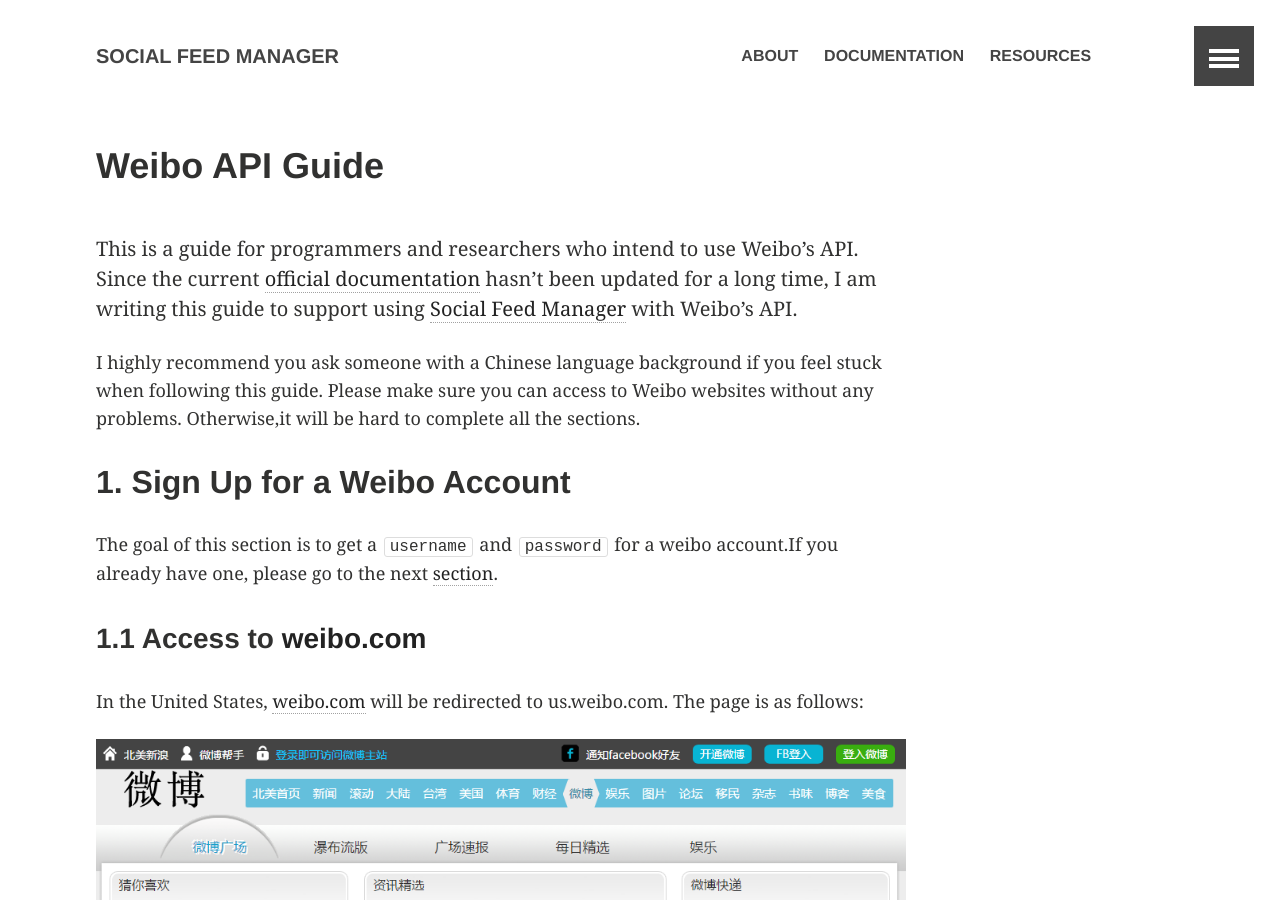
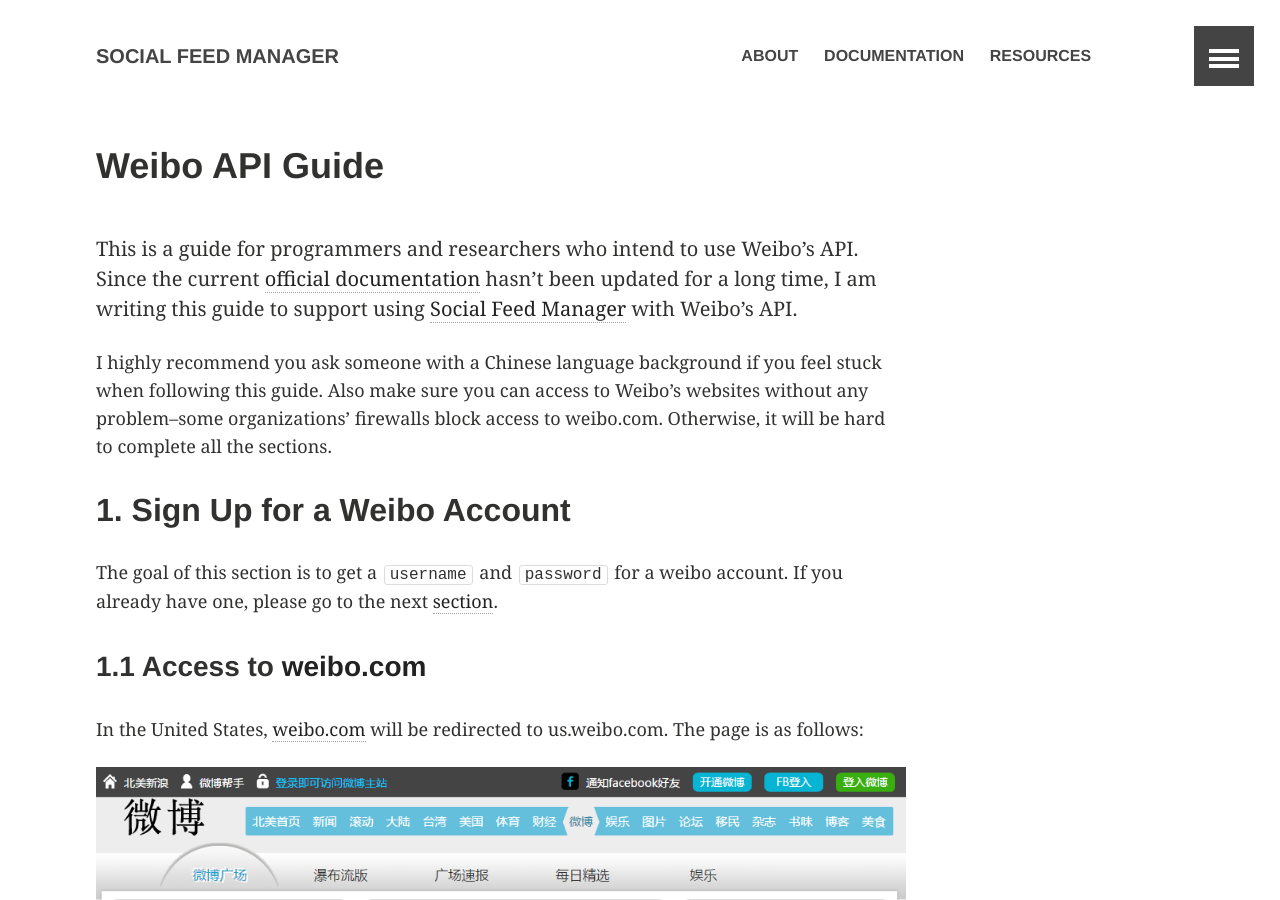
Before and after one commit to gwu-libraries/sfm-ui, a Jekyll site: the page built from _posts/2016-04-26-weibo-api-guide.md, in a window 1280 px wide and 900 px high. Built offline with Jekyll 4.4.1, drawn with Linux system fonts in a browser that asks for light colours; comment, search, counter and statistics services are not loaded.

Commit message:
A few minor formatting fixes.

```diff
--- a/_posts/2016-04-26-weibo-api-guide.md
+++ b/_posts/2016-04-26-weibo-api-guide.md
@@ -2,18 +2,18 @@
 layout: article
 permalink: /posts/2016-04-26-weibo-api-guide
 title: "Weibo API Guide"
-excerpt: "A guide for programmers and researchers who intend to use Weibo's API. I am writing this guide to support the Social Feed Manager project."
+excerpt: "This is a guide for programmers and researchers who intend to use Weibo's API. Since the current [official documentation](http://open.weibo.com/wiki/%E9%A6%96%E9%A1%B5) hasn't been updated for a long time, I am writing this guide to support using [Social Feed Manager](http://go.gwu.edu/sfm) with Weibo's API."
 author: victor_tan
 tags: [weibo, API, guide, sfm]
 ---
 
 This is a guide for programmers and researchers who intend to use Weibo's API. Since the current [official documentation](http://open.weibo.com/wiki/%E9%A6%96%E9%A1%B5) hasn't been updated for a long time, I am writing this guide to support using [Social Feed Manager](http://go.gwu.edu/sfm) with Weibo's API.
 
-I highly recommend you ask someone with a Chinese language background if you feel stuck when following this guide. Please make sure you can access to Weibo websites without any problems. Otherwise,it will be hard to complete all the sections.
+I highly recommend you ask someone with a Chinese language background if you feel stuck when following this guide. Also make sure you can access to Weibo's websites without any problem--some organizations' firewalls block access to weibo.com. Otherwise, it will be hard to complete all the sections.
 
 
 ## 1. Sign Up for a Weibo Account
-The goal of this section is to get a `username` and `password` for a weibo account.If you already have one, please go to the next [section](#set-up-a-web-application).
+The goal of this section is to get a `username` and `password` for a weibo account. If you already have one, please go to the next [section](#set-up-a-web-application).
 
 ### 1.1 Access to [weibo.com](http://www.weibo.com/)
 In the United States, [weibo.com](http://www.weibo.com/) will be redirected to us.weibo.com. The page is as follows:
```
